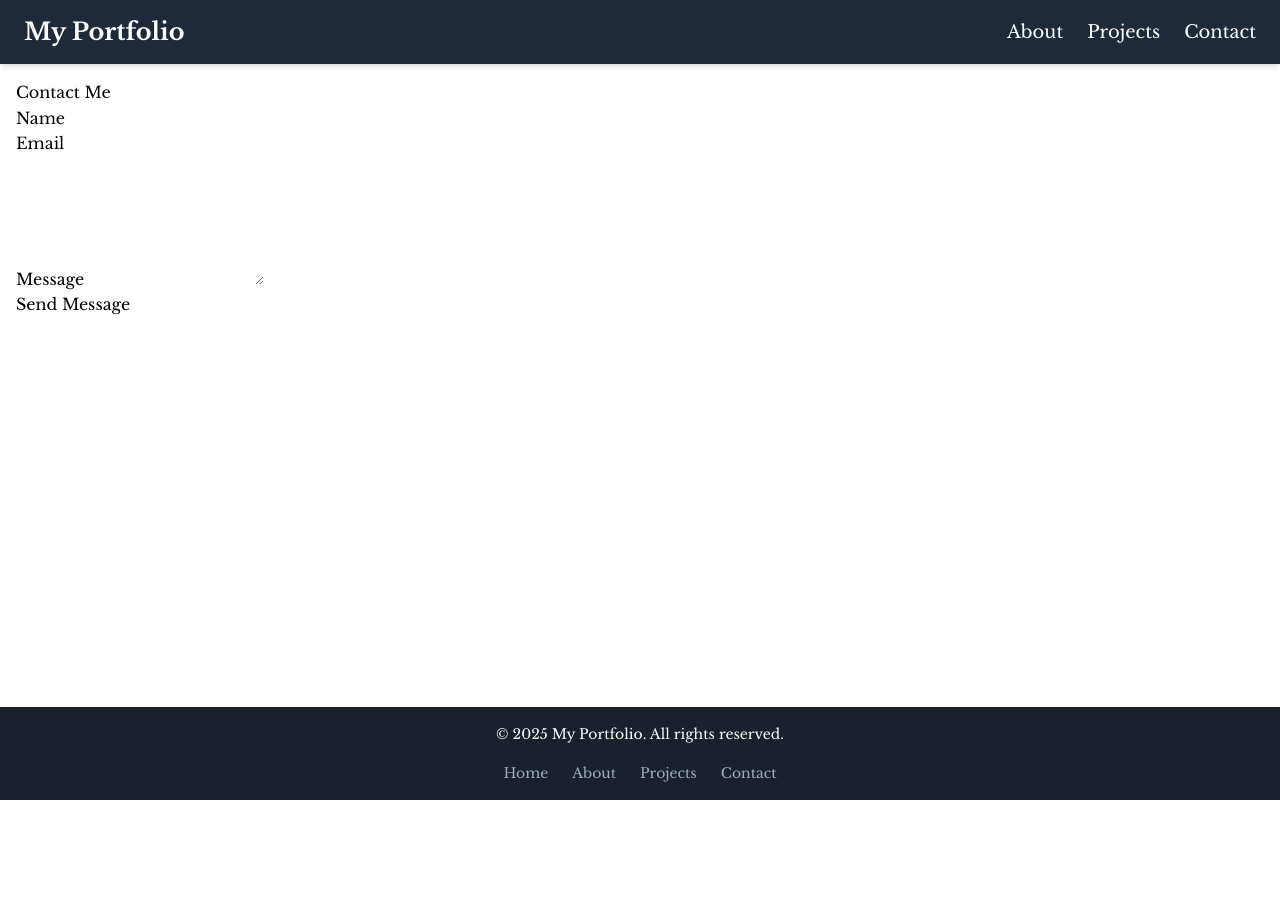
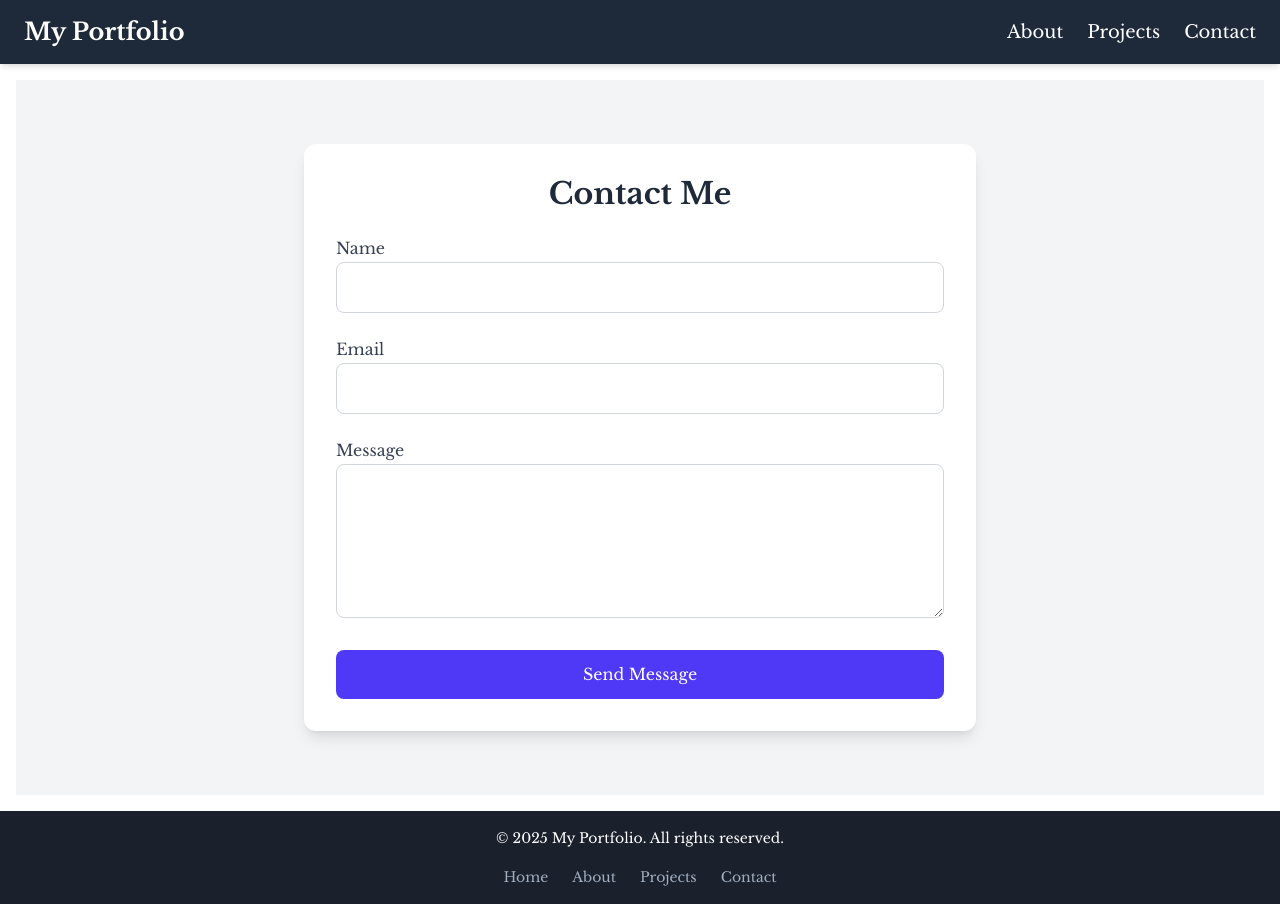
Before and after one commit to animeshsrivastava246/portfolio-website, a React (Vite) app: page /contact in a window 1280 px wide. Before the commit the page ends 800 px from the top, so only its background shows below. Built offline with nearby package versions, Linux system fonts and the light colour scheme; no server answers.

Commit message:
Added: Styling for Contact Page

```diff
--- a/src/components/Contact.jsx
+++ b/src/components/Contact.jsx
@@ -24,10 +24,9 @@ const Contact = () => {
 		setErrorMessage("");
 
 		try {
-			// Add form data to Firestore
 			await addDoc(collection(db, "contacts"), {
 				...formData,
-				timestamp: Timestamp.now(), // Add the current timestamp
+				timestamp: Timestamp.now(),
 			});
 			setSuccessMessage("Message sent successfully!");
 			setFormData({ name: "", email: "", message: "" });
@@ -40,12 +39,18 @@ const Contact = () => {
 	};
 
 	return (
-		<section id="contact">
-			<div>
-				<h2>Contact Me</h2>
-				<form onSubmit={handleSubmit}>
+		<section id="contact" className="py-16 bg-gray-100">
+			<div className="max-w-2xl mx-auto bg-white p-8 rounded-xl shadow-lg">
+				<h2 className="text-3xl font-bold text-center text-gray-800 mb-6">
+					Contact Me
+				</h2>
+
+				<form onSubmit={handleSubmit} className="space-y-6">
+					{/* Name Input */}
 					<div>
-						<label htmlFor="name">Name</label>
+						<label htmlFor="name" className="block text-gray-700 font-medium">
+							Name
+						</label>
 						<input
 							type="text"
 							id="name"
@@ -53,10 +58,15 @@ const Contact = () => {
 							value={formData.name}
 							onChange={handleChange}
 							required
+							className="w-full px-4 py-3 rounded-lg border border-gray-300 focus:outline-none focus:ring-2 focus:ring-indigo-500"
 						/>
 					</div>
+
+					{/* Email Input */}
 					<div>
-						<label htmlFor="email">Email</label>
+						<label htmlFor="email" className="block text-gray-700 font-medium">
+							Email
+						</label>
 						<input
 							type="email"
 							id="email"
@@ -64,10 +74,18 @@ const Contact = () => {
 							value={formData.email}
 							onChange={handleChange}
 							required
+							className="w-full px-4 py-3 rounded-lg border border-gray-300 focus:outline-none focus:ring-2 focus:ring-indigo-500"
 						/>
 					</div>
+
+					{/* Message Input */}
 					<div>
-						<label htmlFor="message">Message</label>
+						<label
+							htmlFor="message"
+							className="block text-gray-700 font-medium"
+						>
+							Message
+						</label>
 						<textarea
 							id="message"
 							name="message"
@@ -75,11 +93,24 @@ const Contact = () => {
 							onChange={handleChange}
 							rows="5"
 							required
+							className="w-full px-4 py-3 rounded-lg border border-gray-300 focus:outline-none focus:ring-2 focus:ring-indigo-500"
 						></textarea>
 					</div>
-					{successMessage && <p>{successMessage}</p>}
-					{errorMessage && <p>{errorMessage}</p>}
-					<button type="submit" disabled={isSubmitting}>
+
+					{/* Success & Error Messages */}
+					{successMessage && (
+						<p className="text-green-600 text-sm">{successMessage}</p>
+					)}
+					{errorMessage && (
+						<p className="text-red-600 text-sm">{errorMessage}</p>
+					)}
+
+					{/* Submit Button */}
+					<button
+						type="submit"
+						disabled={isSubmitting}
+						className="w-full py-3 bg-indigo-600 text-white font-medium rounded-lg hover:bg-indigo-700 disabled:opacity-50 transition"
+					>
 						{isSubmitting ? "Sending..." : "Send Message"}
 					</button>
 				</form>
```
